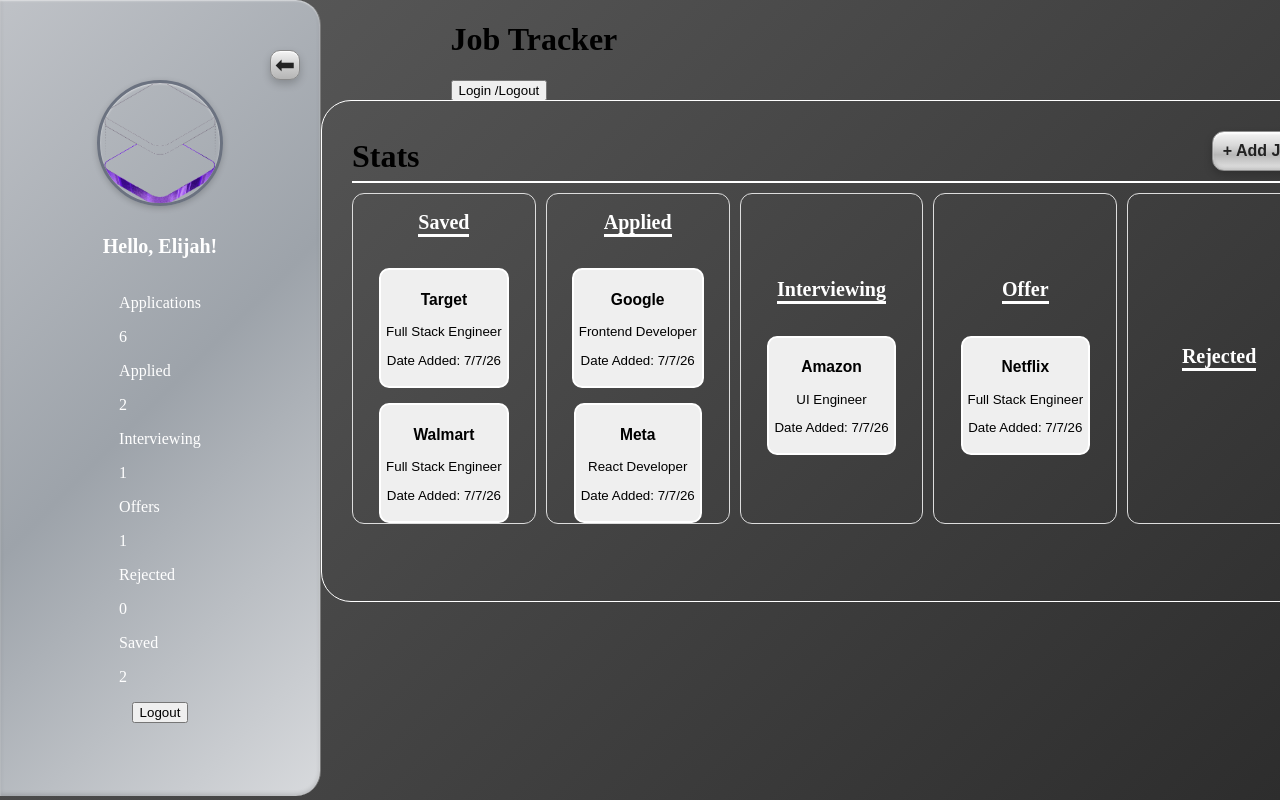
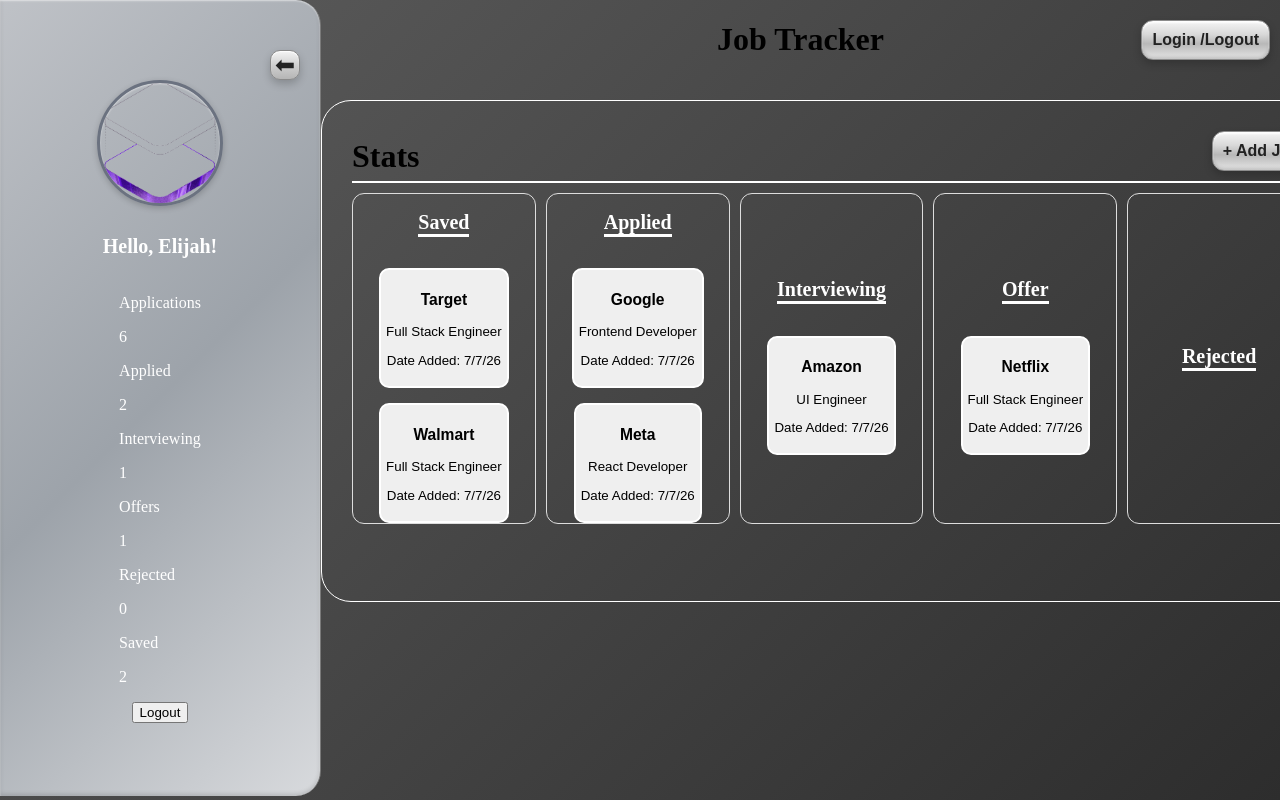
Before and after one commit to ElijahSWilliams/jobTracker, a React (Vite) app: page / in a window 1280 px wide. Built offline with nearby package versions, Linux system fonts and the light colour scheme.

Commit message:
Header Layout Done

```diff
--- a/src/Header/Header.css
+++ b/src/Header/Header.css
@@ -1,28 +1,42 @@
 .header {
-max-width: 700px;
-width: 100%;
-height: 100px;
-margin-left: auto;
-margin-right: auto;
-display: flex;
-flex-direction: row;
-flex-wrap: wrap;
-}
-
-.header__nav {
-
-  /* align-items: center;
-  justify-content: center;
-   */
-
+  height: 100px;
+  display: flex;
+  margin: 0 auto;
 }
 
 .header__title {
-  /* text-align: center; */
-
+  margin-right: auto;
 }
 
 .header__account-btn {
-/*   display: flex;  */
+  position: absolute;
+  right: 10px;
 
+  padding: 10px 10px;
+
+  background: linear-gradient(
+    to bottom,
+    #f5f5f5 0%,
+    #d9d9d9 35%,
+    #b8b8b8 60%,
+    #e6e6e6 100%
+  );
+
+  color: #222;
+  font-size: 16px;
+  font-weight: 600;
+
+  border: 1px solid #8c8c8c;
+  border-radius: 12px;
+
+  cursor: pointer;
+
+  box-shadow:
+    0 4px 8px rgba(0, 0, 0, 0.2),
+    inset 0 2px 2px rgba(255, 255, 255, 0.9),
+    inset 0 -2px 3px rgba(0, 0, 0, 0.15);
+
+  margin-top: 20px;
+  margin-bottom: 10px;
+  transition: all 0.2s ease;
 }
--- a/src/Header/Header.tsx
+++ b/src/Header/Header.tsx
@@ -2,13 +2,11 @@
 
 type HeaderProps = {};
 
-function Header({ }: HeaderProps) {
+function Header({}: HeaderProps) {
   return (
     <div className="header">
-            <div className="header__nav">
       <h1 className="header__title">Job Tracker</h1>
       <button className="header__account-btn">Login /Logout</button>
-            </div>
     </div>
   );
 }
```
Lines whose indentation alone changed are shown as unchanged.
